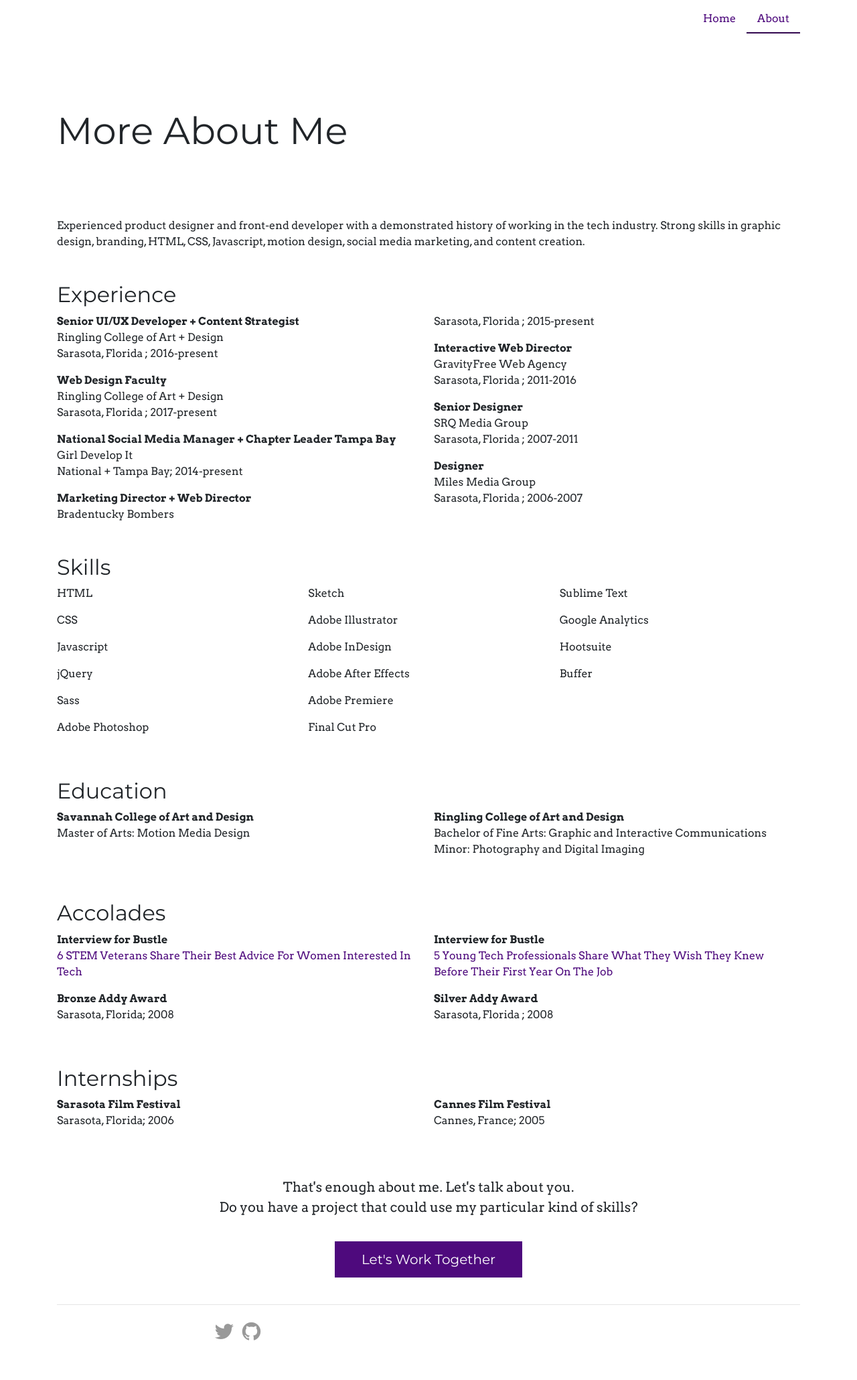
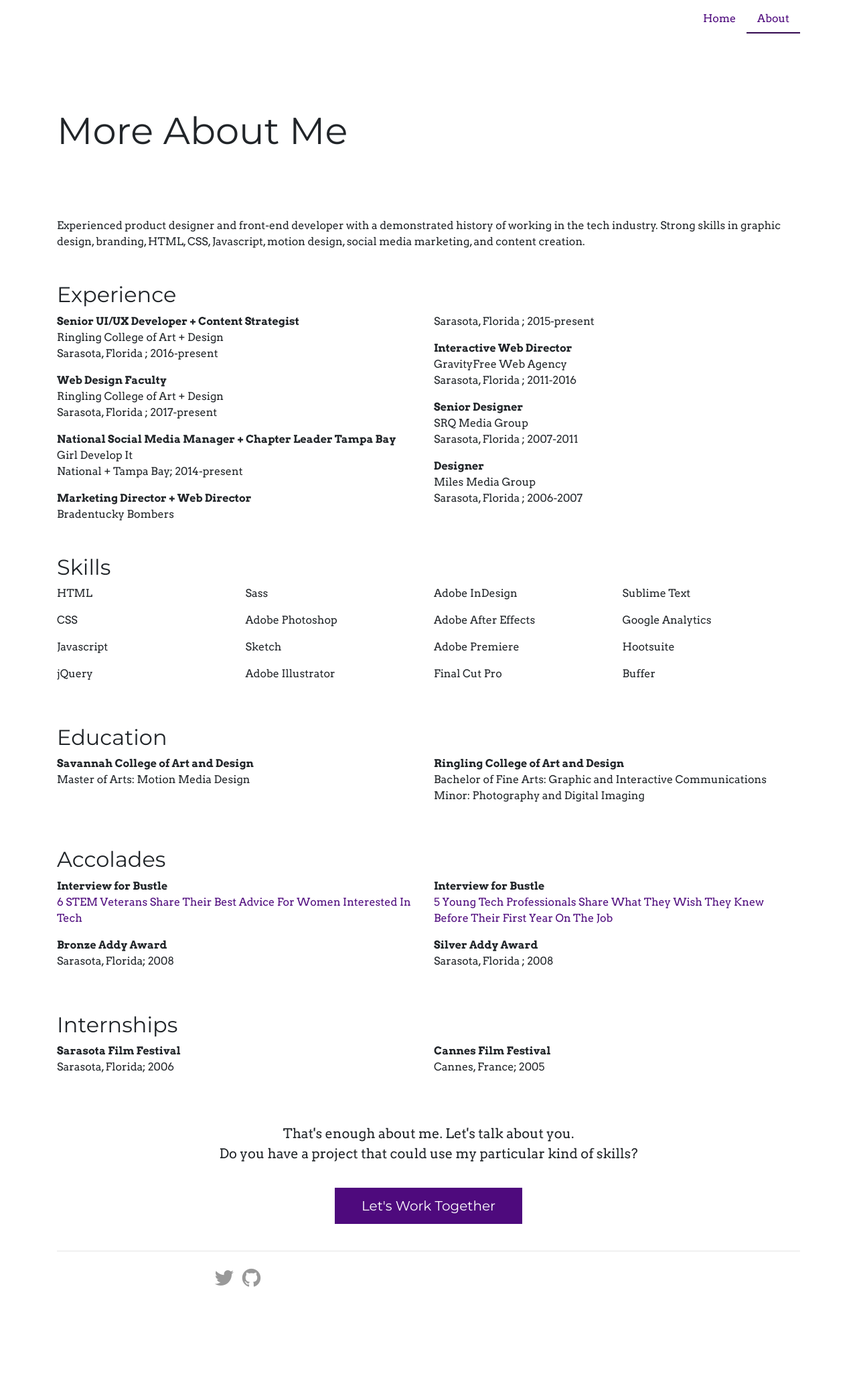
Before and after one commit to acannist/acannist.github.io, a Jekyll site: the page built from about.html, in a window 1280 px wide. Shown: the whole page at 67% size. Built offline with Jekyll 4.4.1, drawn with Linux system fonts in a browser that asks for light colours; after the commit the page ends 1980 px from its top, so only the background shows below that.

Commit message:
Updating columns x2

```diff
--- a/_sass/components/_layout.scss
+++ b/_sass/components/_layout.scss
@@ -24,7 +24,7 @@ ul {
   padding: 0;
   column-count: 2;
   &.skills {
-    column-count: 3;
+    column-count: 4;
   }
 }
 
```
